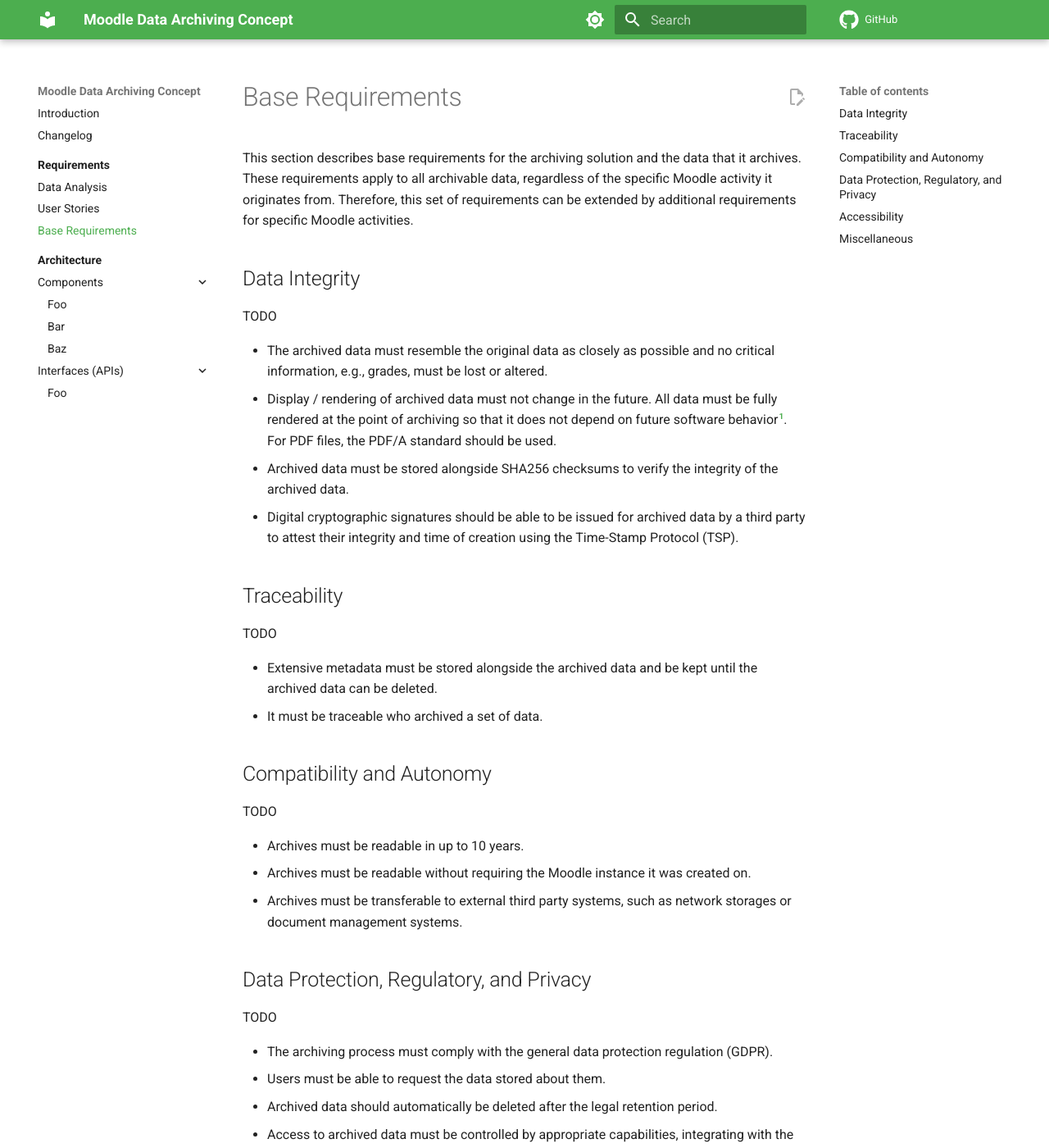
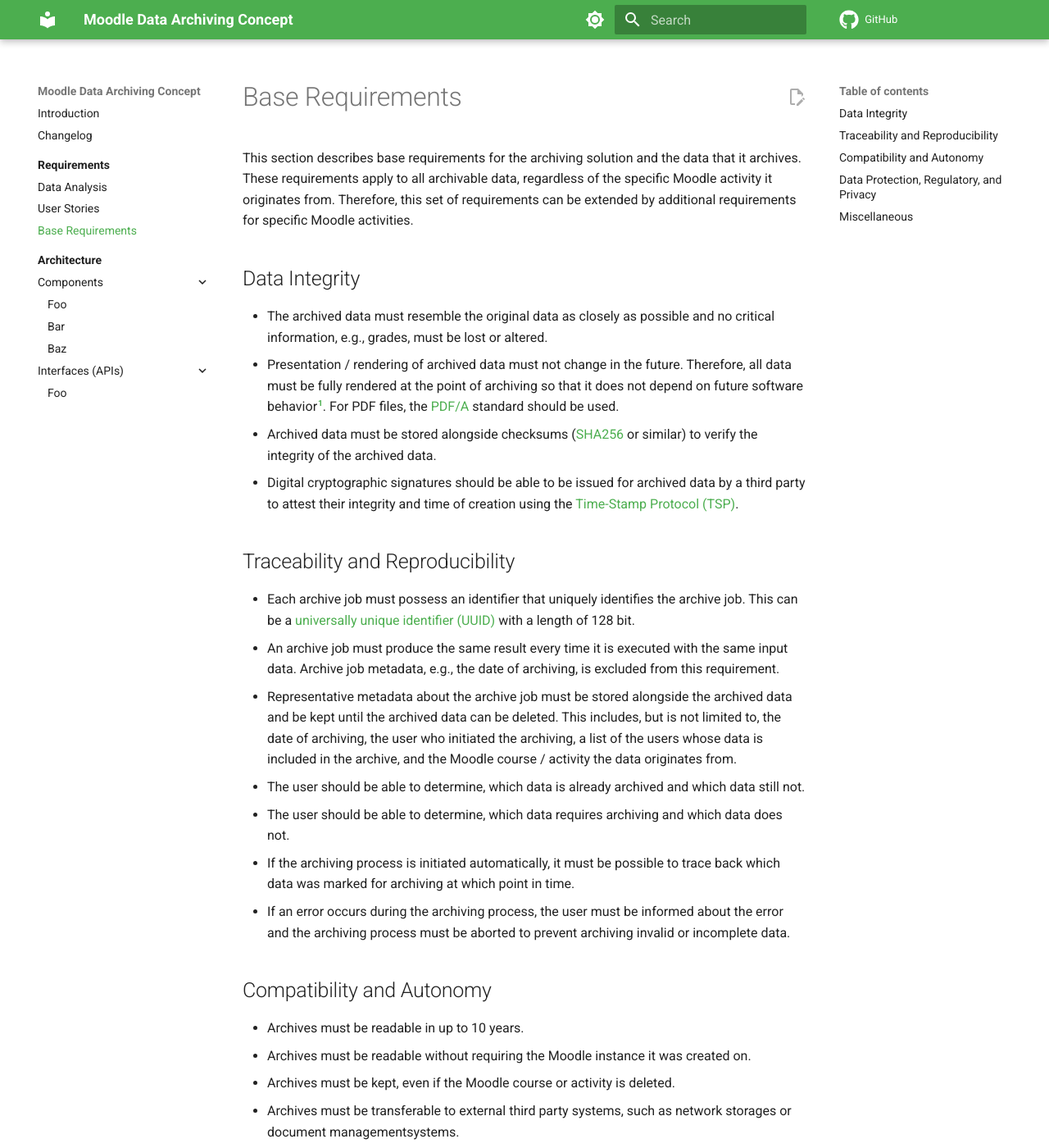
Before and after one commit to ngandrass/moodle-data-archiving-concept, an MkDocs documentation site: the page built from docs/requirements/base-requirements.md, in a window 1280 px wide and 1400 px high. Shown: the whole window at 82% size. Built offline with MkDocs 1.6.1 and Material for MkDocs 9.7.7, drawn with Linux system fonts in a browser that asks for light colours; comment, search, counter and statistics services are not loaded; some of the changed text lies outside the part shown.

Commit message:
Add base requirements for multiple aspects

```diff
--- a/docs/requirements/base-requirements.md
+++ b/docs/requirements/base-requirements.md
@@ -7,58 +7,78 @@ requirements can be extended by additional requirements for specific Moodle acti
 
 ## Data Integrity
 
-TODO
-
 - The archived data must resemble the original data as closely as possible and no critical information, e.g., grades,
   must be lost or altered.
-- Display / rendering of archived data must not change in the future. All data must be fully rendered at the point of
-  archiving so that it does not depend on future software behavior[^1]. For PDF files, the PDF/A standard should be used.
-- Archived data must be stored alongside SHA256 checksums to verify the integrity of the archived data.
+- Presentation / rendering of archived data must not change in the future. Therefore, all data must be fully rendered at
+  the point of archiving so that it does not depend on future software behavior[^1]. For PDF files,
+  the [PDF/A](https://en.wikipedia.org/wiki/PDF/A) standard should be used.
+- Archived data must be stored alongside checksums ([SHA256](https://en.wikipedia.org/wiki/SHA-2) or similar) to verify
+  the integrity of the archived data.
 - Digital cryptographic signatures should be able to be issued for archived data by a third party to attest their
-  integrity and time of creation using the Time-Stamp Protocol (TSP).
+  integrity and time of creation using the [Time-Stamp Protocol (TSP)](https://datatracker.ietf.org/doc/html/rfc3161).
 
-[^1]: This explicitly excludes dynamic web content (HTML files), such as JavaScript-based applets or similar, from being
-      a valid archiving format on its own. This is due to it requiring rendering inside a browser, which is not
-      guaranteed to be reproducible in the future.
+[^1]: This explicitly excludes dynamic web content, such as JavaScript-based content and HTML/CSS DOMs, from being a
+valid archiving format on its own. This is due to it requiring rendering inside a browser at the time of viewing, which
+is not guaranteed to reproduce the exact same data presentation in the future.
 
 
-## Traceability
+## Traceability and Reproducibility
 
-TODO
-
-- Extensive metadata must be stored alongside the archived data and be kept until the archived data can be deleted.
-- It must be traceable who archived a set of data.
+- Each archive job must possess an identifier that uniquely identifies the archive job. This can be
+  a [universally unique identifier (UUID)](https://pubs.opengroup.org/onlinepubs/9629399/apdxa.htm) with a length of 128
+  bit.
+- An archive job must produce the same result every time it is executed with the same input data. Archive job metadata,
+  e.g., the date of archiving, is excluded from this requirement.
+- Representative metadata about the archive job must be stored alongside the archived data and be kept until the
+  archived data can be deleted. This includes, but is not limited to, the date of archiving, the user who initiated the
+  archiving, a list of the users whose data is included in the archive, and the Moodle course / activity the data
+  originates from.
+- The user should be able to determine, which data is already archived and which data still not.
+- The user should be able to determine, which data requires archiving and which data does not.
+- If the archiving process is initiated automatically, it must be possible to trace back which data was marked for
+  archiving at which point in time.
+- If an error occurs during the archiving process, the user must be informed about the error and the archiving process
+  must be aborted to prevent archiving invalid or incomplete data.
 
 
 ## Compatibility and Autonomy
 
-TODO
-
 - Archives must be readable in up to 10 years.
 - Archives must be readable without requiring the Moodle instance it was created on.
-- Archives must be transferable to external third party systems, such as network storages or document management systems.
+- Archives must be kept, even if the Moodle course or activity is deleted.
+- Archives must be transferable to external third party systems, such as network storages or document managementsystems.
+- If an archiving process requires transforming data into a different format, an open format must be used to ensure that
+  the data can still be accessed in the future, without requiring specific software[^2].
+- The archiving software must use open standards for data storage and data transmission to ensure that the data can
+  still be accessed in the future, without requiring specific software[^2].
+- The code of the archiving solution should be publicly available, free of charge.
+
+[^2]: If proprietary software or standards are used, it can not be guaranteed that the software will still be maintained
+and work in the future. Open source software and open standards, on the other hand, can be maintained by the community
+and are less likely to become fully unavailable in the foreseeable future.
 
 
 ## Data Protection, Regulatory, and Privacy
 
-TODO
-
 - The archiving process must comply with the general data protection regulation (GDPR).
 - Users must be able to request the data stored about them.
 - Archived data should automatically be deleted after the legal retention period.
+- Global archiving policies must be enforceable to ensure that all data is archived according to the institutions
+  regulations and policies. This includes, but is not limited to, the retention period of the data, the obligatory data
+  that is always archived, the way data is stored, and the way data is accessed.
+- If a data retention policy is in place, all archives must store their retention period alongside the archive.
 - Access to archived data must be controlled by appropriate capabilities, integrating with the Moodle role concept.
 - Private data must not compulsorily be sent to third-party services that are not under the control of the institution.
+  It must be possible to run all software components of the archiving solution on-premises.
+- The archived data must be storable in a secure manner[^3], e.g., encrypted at rest.
 
-
-## Accessibility
-
-TODO
-
-- The archiving software must use open standards for data storage and data transmission to ensure that the data can
-  still be accessed in the future, without requiring specific software.
-- The code of the archiving solution should be publicly available, free of charge.
+[^3]: It is sufficient to support encryption on storage level, e.g., using an encrypted file system.
 
 
 ## Miscellaneous
 
-- Archives should be compressed to preserve storage space.
+- Archive metadata must be machine-readable (e.g., as CSV files).
+- Archive data should be machine-readable, whenever possible.
+- Archived data should be text-searchable by the user, whenever possible, e.g., exporting full-text PDFs instead of
+  images.
+- Archives should be compressed to preserve storage space using open compression standards (e.g., gzip, deflate, ...).
```
